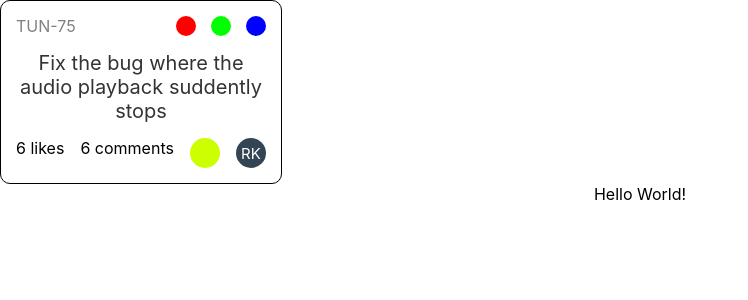
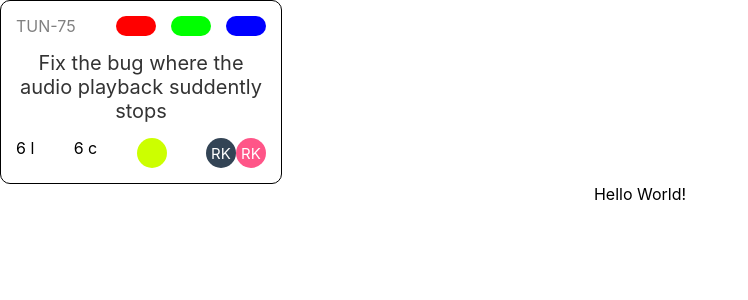
Before and after one commit to rickythedeveloper/proj-management-client, a React (Create React App) app: page / in a window 1280 px wide. Shown: the top 300 px of the page, without its empty margins (0-748 px from the left). Built offline with nearby package versions, Linux system fonts and the light colour scheme.

Commit message:
#2: Accept multiple assignees

```diff
--- a/src/components/Ticket.tsx
+++ b/src/components/Ticket.tsx
@@ -79,6 +79,10 @@ const styles: {[component: string]: CSSProperties} = {
 		width: BOTTOM_SECTION_HEIGHT,
 		borderRadius: BOTTOM_SECTION_HEIGHT / 2,
 	},
+	assigneesContainer: {
+		display: 'flex',
+		flexDirection: 'row',
+	},
 	assigneeCircle: {
 		color: 'white', // TODO: workout the best text color
 		height: ASSIGNEE_SIZE,
@@ -107,7 +111,7 @@ export default class Ticket extends React.Component<Props, State> {
 		];
 		const title = 'Fix the bug where the audio playback suddently stops';
 		const urgency = 0.4; // between 0 and 1
-		const assignee: Assignee = { initials: 'RK', color: '#345' };
+		const assignees: Assignee[] = [{ initials: 'RK', color: '#345' }, { initials: 'RK', color: '#f58' }];
 
 		const { showsCategoryNames } = this.state;
 
@@ -131,7 +135,7 @@ export default class Ticket extends React.Component<Props, State> {
 									style={{
 										...styles.category,
 										backgroundColor: category.color,
-										width: showsCategoryNames ? undefined : CATEGORY_HEIGHT,
+										width: showsCategoryNames ? undefined : CATEGORY_HEIGHT + 20,
 										paddingLeft: showsCategoryNames ? CATEGORY_HEIGHT / 2 : undefined,
 										paddingRight: showsCategoryNames ? CATEGORY_HEIGHT / 2 : undefined,
 									}}
@@ -150,9 +154,11 @@ export default class Ticket extends React.Component<Props, State> {
 					</div>
 
 					<div className="ticket-bottom-section" style={styles.bottomSection}>
-						<div>6 likes</div>
-						<div>6 comments</div>
+						<div>6 l</div>
+						<div>6 c</div>
 						<div className="ticket-urgency" style={{ ...styles.urgency, backgroundColor: urgencyColor }} />
+						<div className="ticket-assignees-container" style={styles.assigneesContainer}>
+							{assignees.map((assignee) => (
 								<div
 									className="ticket-assignee"
 									style={{ ...styles.assigneeCircle, backgroundColor: assignee.color }}
@@ -161,6 +167,8 @@ export default class Ticket extends React.Component<Props, State> {
 										{assignee.initials}
 									</div>
 								</div>
+							))}
+						</div>
 					</div>
 				</div>
 			</div>
```
Lines whose indentation alone changed are shown as unchanged.
